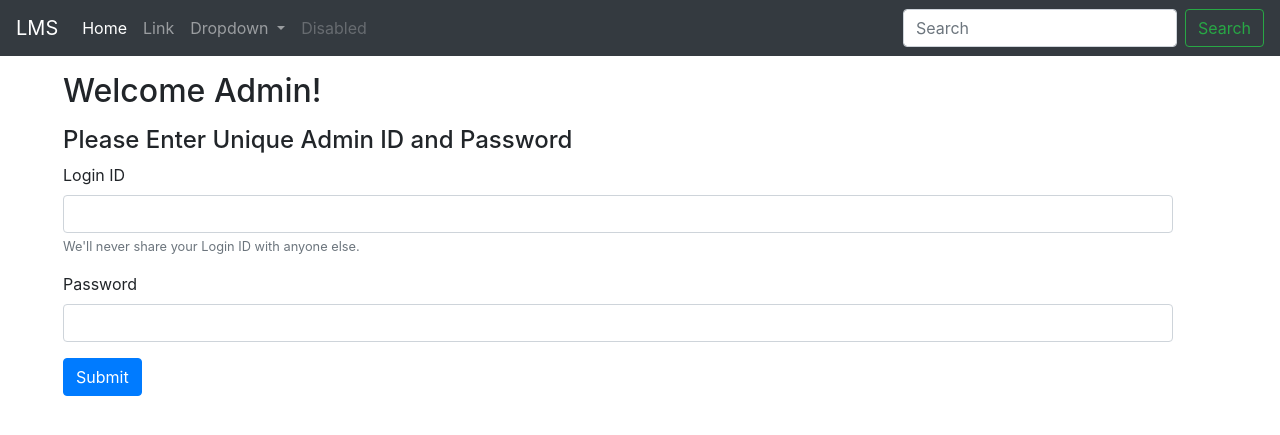
After one commit to er-gagan/Library-Management-System, a Django app: page /AdminLoginPage in a window 1280 px wide. The commit adds this page. Shown: the top 435 px of the page. Run offline with Django 3.2, Linux system fonts and the light colour scheme; some libraries are stand-ins or nearby versions.

Commit message:
Adding Page admin and student Login
Adding Page admin and student Login Frontend Complete both Login Page

```diff
--- a/LMSenv/LMS/LMSapp/urls.py
+++ b/LMSenv/LMS/LMSapp/urls.py
@@ -3,4 +3,6 @@ from . import views
 
 urlpatterns = [
     path('',views.home),
+    path('AdminLoginPage',views.AdminLoginPage),
+    path('StudentLoginPage',views.StudentLoginPage),
 ]
--- a/LMSenv/LMS/LMSapp/views.py
+++ b/LMSenv/LMS/LMSapp/views.py
@@ -3,3 +3,9 @@ from django.shortcuts import render
 # Create your views here.
 def home(request):
     return render(request,"LMSapp/home.html")
+
+def AdminLoginPage(request):
+    return render(request,"LMSapp/AdminLoginPage.html")
+
+def StudentLoginPage(request):
+    return render(request,"LMSapp/StudentLoginPage.html")
--- /dev/null
+++ b/LMSenv/LMS/templates/LMSapp/AdminLoginPage.html
@@ -0,0 +1,20 @@
+{% extends "base.html" %}
+
+{% block body %}
+<div class="container mx-5 my-3">
+    <h2 class="mb-3">Welcome Admin!</h2 class="mb-3">
+    <h4>Please Enter Unique Admin ID and Password</h4>
+    <form>
+        <div class="form-group">
+            <label for="exampleInputEmail1">Login ID</label>
+            <input type="email" class="form-control" id="exampleInputEmail1" aria-describedby="emailHelp">
+            <small id="emailHelp" class="form-text text-muted">We'll never share your Login ID with anyone else.</small>
+        </div>
+        <div class="form-group">
+            <label for="exampleInputPassword1">Password</label>
+            <input type="password" class="form-control" id="exampleInputPassword1">
+        </div>
+        <button type="submit" class="btn btn-primary">Submit</button>
+    </form>
+</div>
+{% endblock body %}
--- a/LMSenv/LMS/templates/LMSapp/home.html
+++ b/LMSenv/LMS/templates/LMSapp/home.html
@@ -4,11 +4,11 @@
   <div class="container row mx=5 my=5">
     <div class="text-center col-xl-6 col-lg-6 col-md-6 col-sm-12 col-12">
       <h1>Admin Login!</h1>
-      <img src="{% static 'images/admin.png' %}" alt="Admin Login Image">
+      <a href="/AdminLoginPage"><img src="{% static 'images/admin.png' %}" alt="Admin Login Image"></a>
     </div>
     <div class="text-center col-xl-6 col-lg-6 col-md-6 col-sm-12 col-12">
       <h1>Student Login!</h1>
-      <img src="{% static 'images/student.jpg' %}" class="border border-dark rounded" alt="Student Login Image">
+      <a href="/StudentLoginPage"><img src="{% static 'images/student.jpg' %}" class="border border-dark rounded" alt="Student Login Image"></a>
     </div>
 
   </div>
--- a/LMSenv/LMS/templates/base.html
+++ b/LMSenv/LMS/templates/base.html
@@ -1,33 +1,38 @@
 <!doctype html>
 {% load static %}
 <html lang="en">
+
 <head>
   <!-- Required meta tags -->
   <meta charset="utf-8">
   <meta name="viewport" content="width=device-width, initial-scale=1, shrink-to-fit=no">
 
   <!-- Bootstrap CSS -->
-    <link rel="stylesheet" href="https://stackpath.bootstrapcdn.com/bootstrap/4.5.0/css/bootstrap.min.css" integrity="sha384-9aIt2nRpC12Uk9gS9baDl411NQApFmC26EwAOH8WgZl5MYYxFfc+NcPb1dKGj7Sk" crossorigin="anonymous">
+  <link rel="stylesheet" href="https://stackpath.bootstrapcdn.com/bootstrap/4.5.0/css/bootstrap.min.css"
+    integrity="sha384-9aIt2nRpC12Uk9gS9baDl411NQApFmC26EwAOH8WgZl5MYYxFfc+NcPb1dKGj7Sk" crossorigin="anonymous">
 
   <title>Library Management System</title>
 </head>
+
 <body>
   <nav class="navbar navbar-expand-lg navbar-dark bg-dark">
-        <a class="navbar-brand" href="#">Navbar</a>
-        <button class="navbar-toggler" type="button" data-toggle="collapse" data-target="#navbarSupportedContent" aria-controls="navbarSupportedContent" aria-expanded="false" aria-label="Toggle navigation">
+    <a class="navbar-brand" href="/">LMS</a>
+    <button class="navbar-toggler" type="button" data-toggle="collapse" data-target="#navbarSupportedContent"
+      aria-controls="navbarSupportedContent" aria-expanded="false" aria-label="Toggle navigation">
       <span class="navbar-toggler-icon"></span>
     </button>
 
     <div class="collapse navbar-collapse" id="navbarSupportedContent">
       <ul class="navbar-nav mr-auto">
         <li class="nav-item active">
-              <a class="nav-link" href="#">Home <span class="sr-only">(current)</span></a>
+          <a class="nav-link" href="/">Home <span class="sr-only">(current)</span></a>
         </li>
         <li class="nav-item">
           <a class="nav-link" href="#">Link</a>
         </li>
         <li class="nav-item dropdown">
-              <a class="nav-link dropdown-toggle" href="#" id="navbarDropdown" role="button" data-toggle="dropdown" aria-haspopup="true" aria-expanded="false">
+          <a class="nav-link dropdown-toggle" href="#" id="navbarDropdown" role="button" data-toggle="dropdown"
+            aria-haspopup="true" aria-expanded="false">
             Dropdown
           </a>
           <div class="dropdown-menu" aria-labelledby="navbarDropdown">
@@ -52,8 +57,15 @@
   {% endblock body %}
   <!-- Optional JavaScript -->
   <!-- jQuery first, then Popper.js, then Bootstrap JS -->
-    <script src="https://code.jquery.com/jquery-3.5.1.slim.min.js" integrity="sha384-DfXdz2htPH0lsSSs5nCTpuj/zy4C+OGpamoFVy38MVBnE+IbbVYUew+OrCXaRkfj" crossorigin="anonymous"></script>
-    <script src="https://cdn.jsdelivr.net/npm/popper.js@1.16.0/dist/umd/popper.min.js" integrity="sha384-Q6E9RHvbIyZFJoft+2mJbHaEWldlvI9IOYy5n3zV9zzTtmI3UksdQRVvoxMfooAo" crossorigin="anonymous"></script>
-    <script src="https://stackpath.bootstrapcdn.com/bootstrap/4.5.0/js/bootstrap.min.js" integrity="sha384-OgVRvuATP1z7JjHLkuOU7Xw704+h835Lr+6QL9UvYjZE3Ipu6Tp75j7Bh/kR0JKI" crossorigin="anonymous"></script>
+  <script src="https://code.jquery.com/jquery-3.5.1.slim.min.js"
+    integrity="sha384-DfXdz2htPH0lsSSs5nCTpuj/zy4C+OGpamoFVy38MVBnE+IbbVYUew+OrCXaRkfj"
+    crossorigin="anonymous"></script>
+  <script src="https://cdn.jsdelivr.net/npm/popper.js@1.16.0/dist/umd/popper.min.js"
+    integrity="sha384-Q6E9RHvbIyZFJoft+2mJbHaEWldlvI9IOYy5n3zV9zzTtmI3UksdQRVvoxMfooAo"
+    crossorigin="anonymous"></script>
+  <script src="https://stackpath.bootstrapcdn.com/bootstrap/4.5.0/js/bootstrap.min.js"
+    integrity="sha384-OgVRvuATP1z7JjHLkuOU7Xw704+h835Lr+6QL9UvYjZE3Ipu6Tp75j7Bh/kR0JKI"
+    crossorigin="anonymous"></script>
 </body>
+
 </html>
```
Also changed, not shown: LMSenv/LMS/templates/LMSapp/StudentLoginPage.html (added, +20 -0 lines). Lines whose indentation alone changed are shown as unchanged.
